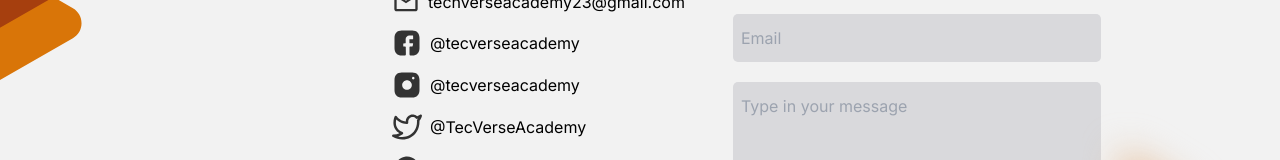
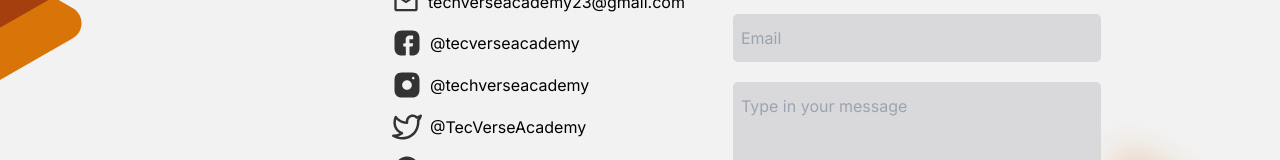
Before and after one commit to brytebee/____10nth_Mnoht___, a Next.js app: page /contact in a window 1280 px wide. Shown: the part 300-460 px from the top of the page. Built offline with nearby package versions, Linux system fonts and the light colour scheme.

Commit message:
feat(app): Update instagram url

```diff
--- a/src/app/contact/ContactDetails.tsx
+++ b/src/app/contact/ContactDetails.tsx
@@ -27,9 +27,9 @@ export default function ContactDetails() {
           @tecverseacademy
         </Link>
 
-        <Link href='https://instagram.com/tecverseacademy' target='_blank' className='flex gap items-center gap-2 hover:text-[#D97508]'>
+        <Link href='https://www.instagram.com/techverseacademy/' target='_blank' className='flex gap items-center gap-2 hover:text-[#D97508]'>
           <Image src='/svgs/instagram.svg' width={30} height={30} alt='instagram' />
-          @tecverseacademy
+          @techverseacademy
         </Link>
 
         <Link href='https://twitter.com/TecVerseAcademy' target='_blank' className='flex gap items-center gap-2 hover:text-[#D97508]'>
```
